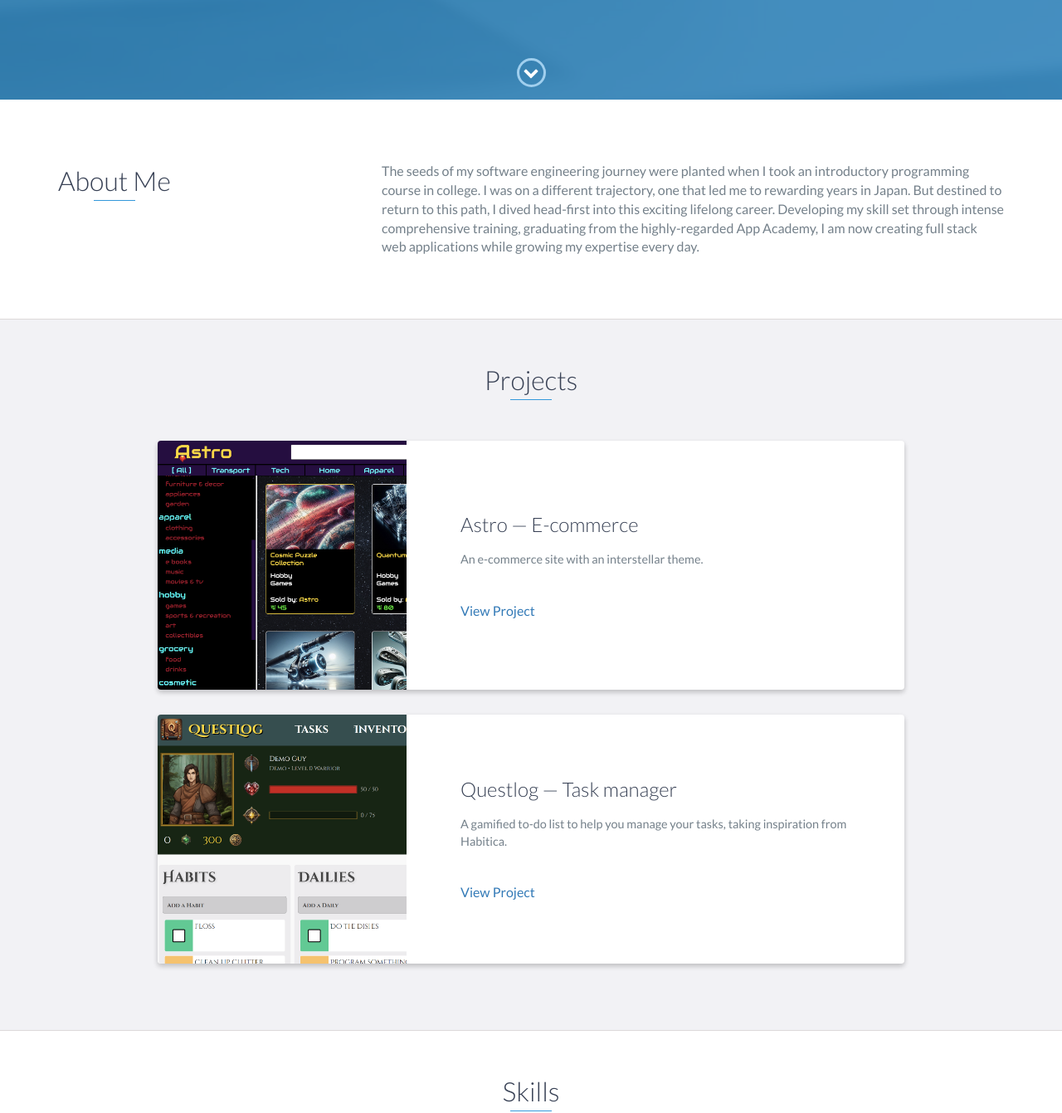
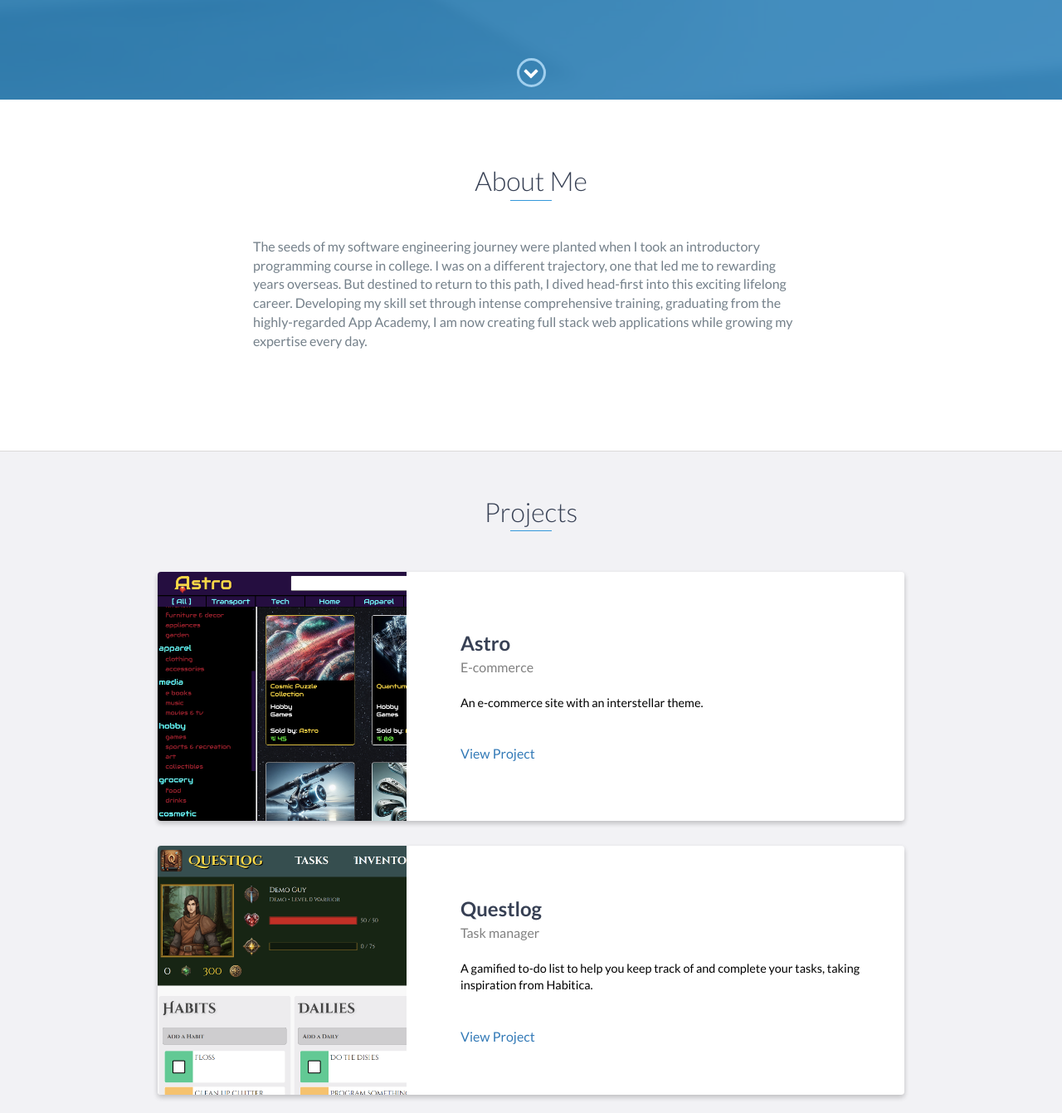
Before and after one commit to ummjhall/portfolio, a website: page index.html in a window 1280 px wide. Shown: the part 680-2021 px from the top of the page at 83% size. Drawn offline with nearby package versions, Linux system fonts and the light colour scheme.

Commit message:
Fix About Me section; Fix LinkedIn and footer links

```diff
--- a/index.html
+++ b/index.html
@@ -69,7 +69,7 @@
     </div>
     <!-- End #lead -->
 
-    <div id="about">
+    <!-- <div id="about">
         <div class="container">
             <div class="row">
                 <div class="col-md-4">
@@ -78,7 +78,7 @@
                 <div class="col-md-8">
                     <p>
                         The seeds of my software engineering journey were planted when I took an introductory programming course in college.
-                        I was on a different trajectory, one that led me to rewarding years in Japan. But destined to return to this path,
+                        I was on a different trajectory, one that led me to rewarding years overseas. But destined to return to this path,
                         I dived head-first into this exciting lifelong career. Developing my skill set through intense comprehensive training,
                         graduating from the highly-regarded App Academy, I am now creating full stack web applications while growing my expertise
                         every day.
@@ -86,8 +86,23 @@
                 </div>
             </div>
         </div>
+    </div> -->
+    <!-- End #about -->
+
+    <div id="about" class="optional-section" style="border-top: none;">
+        <h2 class="heading">About Me</h2>
+        <div class="optional-section-block" style="border: none;">
+            <p style="font-size: 16px">
+                The seeds of my software engineering journey were planted when I took an introductory programming course in college.
+                I was on a different trajectory, one that led me to rewarding years overseas. But destined to return to this path,
+                I dived head-first into this exciting lifelong career. Developing my skill set through intense comprehensive training,
+                graduating from the highly-regarded App Academy, I am now creating full stack web applications while growing my expertise
+                every day.
+            </p>
+        </div>
+        <!-- End .optional-section-block -->
     </div>
-    <!-- End #about -->
+    <!-- End .optional-section -->
 
     <div id="projects" class="background-alt">
         <h2 class="heading">Projects</h2>
@@ -99,10 +114,13 @@
                     </div>
                     <!-- End .project-image -->
                     <div class="project-info">
-                        <h3 style="padding-left: 50px; text-align: left;">
-                            Astro — E-commerce
+                        <h3 style="padding-left: 50px; text-align: left; font-weight: bold;">
+                            Astro
                         </h3>
-                        <p style="padding-left: 50px;">
+                        <h4 style="margin-top: -15px; padding-left: 50px; text-align: left; font-family: Lato, sans-serif; font-weight: 400; color: grey;">
+                            E-commerce
+                        </h4>
+                        <p style="padding-left: 50px; color: black;">
                             An e-commerce site with an interstellar theme.
                         </p>
                         <div style="margin-top: 40px; padding-left: 50px; display: flex;">
@@ -121,11 +139,14 @@
                     </div>
                     <!-- End .project-image -->
                     <div class="project-info">
-                        <h3 style="padding-left: 50px; text-align: left;">
-                            Questlog — Task manager
+                        <h3 style="padding-left: 50px; text-align: left; font-weight: bold">
+                            Questlog
                         </h3>
-                        <p style="padding-left: 50px; text-align: left;">
-                            A gamified to-do list to help you manage your tasks, taking inspiration from Habitica.
+                        <h4 style="margin-top: -15px; padding-left: 50px; text-align: left; font-family: Lato, sans-serif; font-weight: 400; color: grey;">
+                            Task manager
+                        </h4>
+                        <p style="padding-left: 50px; text-align: left; color: black;">
+                            A gamified to-do list to help you keep track of and complete your tasks, taking inspiration from Habitica.
                         </p>
                         <div style="margin-top: 40px; padding-left: 50px; display: flex;">
                             <a href="#">
@@ -242,7 +263,7 @@
             <a href="https://github.com/ummjhall" target="_blank">
                 <i class="fa fa-github" style="font-size: 70px; color: black;" aria-hidden="true"></i>
             </a>
-            <a href="www.linkedin.com/in/justin-hall-55175160" target="_blank">
+            <a href="https://linkedin.com/in/justin-hall-55175160" target="_blank">
                 <i class="fa fa-linkedin" style="font-size: 70px; color: white;" aria-hidden="true"></i>
             </a>
             <a href="mailto:justinhall.jnh@gmail.com" target="_blank">
@@ -278,10 +299,10 @@
                 <div class="col-sm-5 social">
                     <ul>
                         <li>
-                            <a href="https://github.com/" target="_blank"><i class="fa fa-github" aria-hidden="true"></i></a>
+                            <a href="https://github.com/ummjhall" target="_blank"><i class="fa fa-github" aria-hidden="true"></i></a>
                         </li>
                         <li>
-                            <a href="https://linkedin.com/" target="_blank"><i class="fa fa-linkedin" aria-hidden="true"></i></a>
+                            <a href="https://linkedin.com/in/justin-hall-55175160" target="_blank"><i class="fa fa-linkedin" aria-hidden="true"></i></a>
                         </li>
                         <li>
                             <a href="mailto:justinhall.jnh@gmail.com" target="_blank"><i class="fa fa-envelope" aria-hidden="true"></i></a>
```
